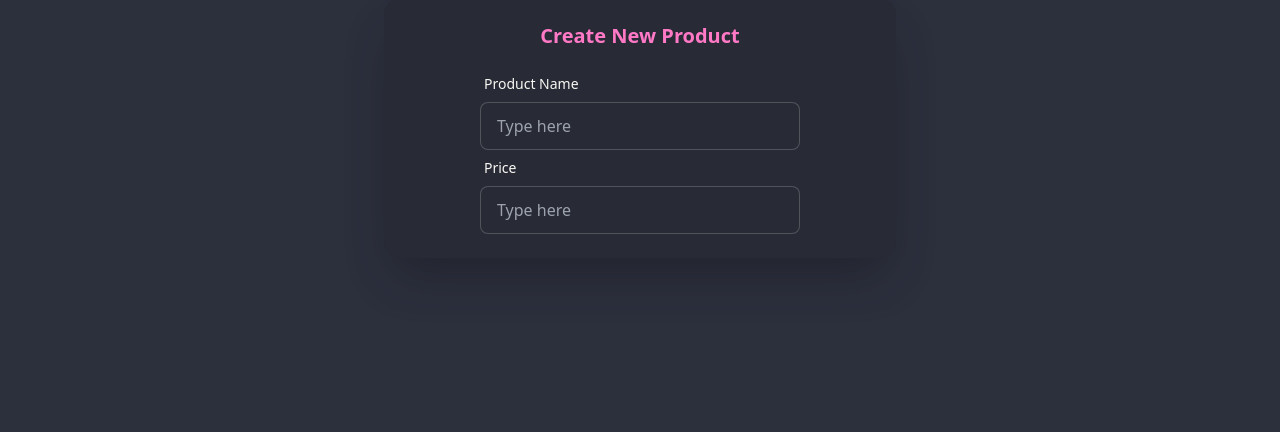
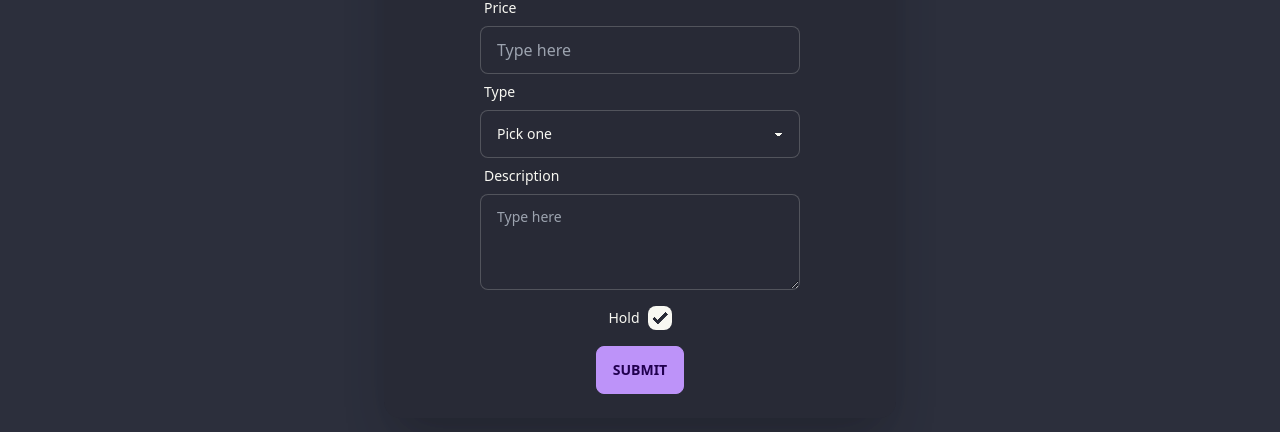
Before and after one commit to JaviD17/docia, a Vue app: page /shop in a window 1280 px wide. Both pictures are taken after a click on the label 56 px from the left and 120 px from the top of the page. Shown: the part 272-704 px from the top of the page. Built offline with nearby package versions, Linux system fonts and the light colour scheme; no server answers; the database is empty.

Commit message:
create Product form

```diff
--- a/src/components/ProductCard.vue
+++ b/src/components/ProductCard.vue
@@ -5,7 +5,7 @@
     </figure>
     <div class="card-body">
       <div class="flex justify-between">
-        <h2 class="card-title">{{ title }}</h2>
+        <h2 class="card-title text-2xl font-bold">{{ title }}</h2>
         <label class="swap swap-flip text-9xl">
           <!-- this hidden checkbox controls the state -->
           <input type="checkbox" />
@@ -37,12 +37,13 @@
         </label>
       </div>
       <p>If a dog chews shoes whose shoes does he choose?</p>
-      <div class="card-actions justify-end">
+      <div class="card-actions justify-between">
         <span>
           <p class="mt-1 font-bold">${{ price }}</p>
         </span>
-        <button class="btn btn-outline btn-sm btn-primary">Buy Now</button>
-        <button class="btn btn-outline btn-sm btn-secondary">
+        <div>
+          <button class="mx-1 btn btn-outline btn-sm btn-primary">Buy Now</button>
+          <button class="mx-1 btn btn-outline btn-sm btn-secondary">
             Add to
             <svg
               xmlns="http://www.w3.org/2000/svg"
@@ -58,6 +59,7 @@
         </div>
       </div>
     </div>
+  </div>
 </template>
 
 <script setup>
--- a/src/components/ShopNav.vue
+++ b/src/components/ShopNav.vue
@@ -48,8 +48,34 @@ const release = ref(false);
                 placeholder="Type here"
                 class="input input-bordered w-full max-w-xs"
               />
+              <label class="label">
+                <span class="label-text">Type</span>
+              </label>
+              <select class="select select-bordered font-normal">
+                <option disabled selected>Pick one</option>
+                <option>Drop Cut Shirt</option>
+                <option>Long Sleeve</option>
+                <option>Hoodie</option>
+                <option>Pants</option>
+                <option>Shorts</option>
+              </select>
+              <label class="label">
+                <span class="label-text">Description</span>
+              </label>
+              <textarea
+                class="textarea textarea-bordered h-24"
+                placeholder="Type here"
+              ></textarea>
+              <label
+                class="my-2 flex justify-center gap-2 label cursor-pointer"
+              >
+                <span class="label-text">Hold</span>
+                <input type="checkbox" checked="checked" class="checkbox" />
+              </label>
+              <div class="flex justify-center">
+                <button class="btn btn-secondary">Submit</button>
+              </div>
             </div>
-
           </div>
         </label>
       </label>
```
Lines whose indentation alone changed are shown as unchanged.
